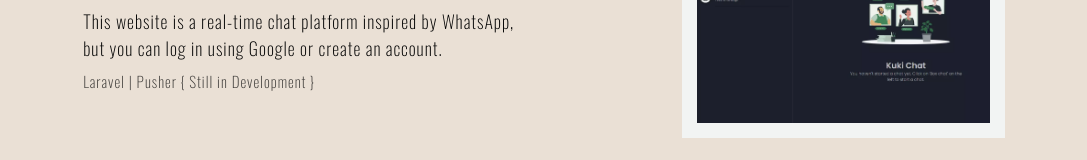
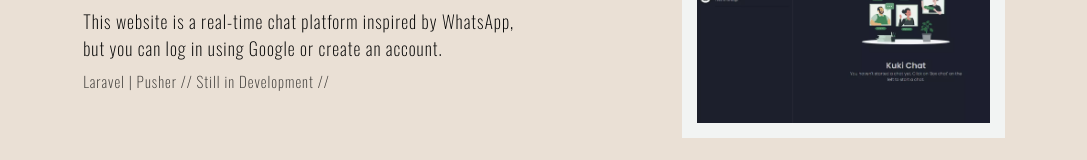
Before and after one commit to khoirurrozkn/khoirurrozkn, a React (Create React App) app: page /#/porto in a window 1280 px wide. Shown: the part 1071-1231 px from the top of the page, without its empty margins (96-1183 px from the left). Built offline with nearby package versions, Linux system fonts and the light colour scheme.

Commit message:
salah href wwkkwkw

```diff
--- a/src/Pages/Porto.js
+++ b/src/Pages/Porto.js
@@ -118,7 +118,7 @@ const Porto = () => {
             title='Kuki Chat'
             desc='This website is a real-time chat platform inspired by WhatsApp,
               but you can log in using Google or create an account.'
-            tech='Laravel | Pusher { Still in Development }'
+            tech='Laravel | Pusher // Still in Development //'
             development={true}
             img={kukiChat}
           />
```
